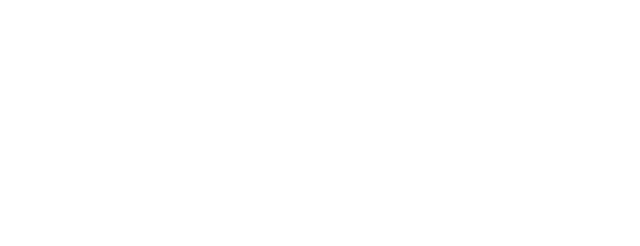
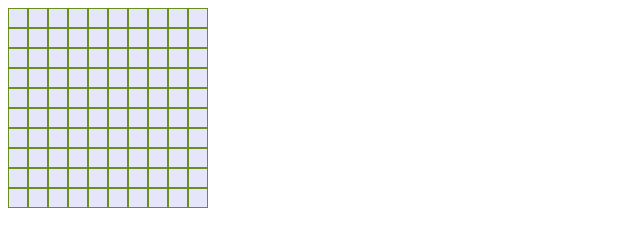
Before and after one commit to AntonovkaE/minesweeper, a plain HTML site: page src/index.html in a window 1280 px wide. Shown: the whole page, without its empty margins (0-640 px from the left). Drawn offline with Linux system fonts and the light colour scheme.

Commit message:
feat: отрисовать поле

```diff
--- a/src/index.html
+++ b/src/index.html
@@ -3,8 +3,10 @@
 <head>
   <meta charset="UTF-8">
   <title>Title</title>
+  <link rel="stylesheet" href="style.css">
 </head>
 <body>
 
 </body>
+<script src="./index.js"></script>
 </html>
--- a/src/index.js
+++ b/src/index.js
@@ -1,11 +1,13 @@
 let gameOver = false;
+let sizeX = 10;
+let sizeY = 10;
 
-function cell(row, column, isOpened, marked, mined, minesCount) {
+function cell(row, column, opened, marked, mined, minesCount) {
   return {
     id: row + '-' + column,
     row,
     column,
-    isOpened,
+    opened,
     marked,
     mined,
     minesCount,
@@ -13,14 +15,17 @@ function cell(row, column, isOpened, marked, mined, minesCount) {
 }
 
 function board(sizeX, sizeY, mineCount) {
+  sizeX = sizeX
+  sizeY = sizeY
   let field = {};
-  for (let row = 0; row <= sizeX; row++) {
-    for (let col = 0; col <= sizeY; col++) {
-      field[row + '' + col] = cell(row, col, false, false, false, 0);
+  for (let row = 0; row < sizeX; row++) {
+    for (let col = 0; col < sizeY; col++) {
+      field[row + '-' + col] = cell(row, col, false, false, false, 0);
     }
-    field = setMines(field, mineCount);
-    field = calcNeighbors(field, sizeY, sizeX);
   }
+  setMines(field, sizeX, sizeY, mineCount);
+  calcNeighbors(field);
+  return field
 }
 
 const getRandomInteger = function (min, max) {
@@ -30,7 +35,7 @@ const getRandomInteger = function (min, max) {
 function getRandomCoors(sizeX, sizeY) {
   let randomRow = getRandomInteger(0, sizeX);
   let randomColumn = getRandomInteger(0, sizeY);
-  return randomRow + '' + randomColumn;
+  return randomRow + '-' + randomColumn;
 }
 
 function setMines(field, sizeX, sizeY, minesCount) {
@@ -46,21 +51,17 @@ function setMines(field, sizeX, sizeY, minesCount) {
   return field;
 }
 
-const calcNeighbors = function (field, sizeX, sizeY) {
-  let cell;
-  let neighborMineCount = 0;
-  for (let row = 0; row < sizeX; row++) {
-    for (let column = 0; column < sizeY; column++) {
-      let id = row + '-' + column;
-      cell = field[id];
-      if (!cell.mined) {
-        let neighbors = getNeighbors(id);
-        neighborMineCount = 0;
-        for (let i = 0; i < neighbors.length; i++) {
-          neighborMineCount += isMined(field, neighbors[i]);
-        }
-        cell.minesCount = neighborMineCount;
-      }
+const calcNeighbors = function (field) {
+  console.log('calc')
+  for (let cellId in field) {
+    if (!field[cellId].mined) {
+      let neighbors = getNeighbors(cellId);
+      // console.log(neighbors)
+      let neighborMineCount = 0;
+      neighbors.forEach(neighbor => {
+        neighborMineCount += isMined(field, neighbor)
+      })
+      field[cellId].minesCount = neighborMineCount;
     }
   }
   return field;
@@ -78,12 +79,14 @@ const getNeighbors = function (id) {
   neighbors.push((row + 1) + '-' + (column - 1));
   neighbors.push((row + 1) + '-' + column);
   neighbors.push((row + 1) + '-' + (column + 1));
+  console.log(id, neighbors)
   for (let i = 0; i < neighbors.length; i++) {
-    if (neighbors[i].length > 2) {
+    if (neighbors[i].length < 2) {
       neighbors.splice(i, 1);
       i--;
     }
   }
+  console.log(id, neighbors)
   return neighbors;
 };
 
@@ -93,6 +96,7 @@ const isMined = function (board, id) {
   if (typeof cell !== 'undefined') {
     mined = cell.mined ? true : false;
   }
+  console.log(mined)
   return mined;
 };
 
@@ -110,24 +114,26 @@ function loss() {
   gameOver = true;
 }
 
-const handleClick = function (id) {
+const handleClick = function (cell, cellButton) {
+  console.log(cell)
   if (!gameOver) {
     if (isSetFlag(event)) {
-      setFlag(id);
+      setFlag(cell);
     } else {
-      const cell = board[id];
       if (!cell.opened && !cell.marked) {
         if (cell.mined) {
-          // игра проиграна
+          alert('game over')
           loss();
         } else {
+          cellButton.classList.add('button-cell_opened')
           //открываем ячейку
           cell.opened = true;
           if (cell.minesCount > 0) {
+            cellButton.textContent = cell.minesCount
           //  добавляем на ячейку количество бобм по соседству
           } else {
             //если по соседству нет бомб
-            const neighbors = getNeighbors(id);
+            const neighbors = getNeighbors(cell.id);
             neighbors.forEach(neighbor => {
               if (typeof board[neighbor] !== 'undefined' && !board[neighbor].marked && !board[neighbor].opened) {
                 handleClick(neighbor)
@@ -139,3 +145,25 @@ const handleClick = function (id) {
     }
   }
 };
+let myBoard = board(10, 10, 10)
+
+const fieldTag = document.createElement('div')
+fieldTag.classList.add('field')
+fieldTag.style.gridTemplateColumns = ``;
+
+fieldTag.setAttribute('style', `grid-template-columns: repeat(${sizeY}, 20px); grid-template-rows: repeat(${sizeX}, 20px)`)
+
+
+
+for (let cell in myBoard) {
+  let cellButton = document.createElement('button');
+  cellButton.classList.add('button-cell')
+
+  cellButton.addEventListener('click', (event) => {
+    handleClick(myBoard[cell], cellButton)
+  })
+  fieldTag.append(cellButton)
+
+}
+
+document.querySelector('body').append(fieldTag)
--- /dev/null
+++ b/src/style.css
@@ -0,0 +1,15 @@
+.button-cell {
+  margin: 0;
+  border: 1px solid olivedrab;
+  background-color: lavender;
+}
+
+
+.field {
+  gap: 0;
+  display: grid;
+}
+
+.button-cell_opened {
+  background-color: lavenderblush;
+}
```
